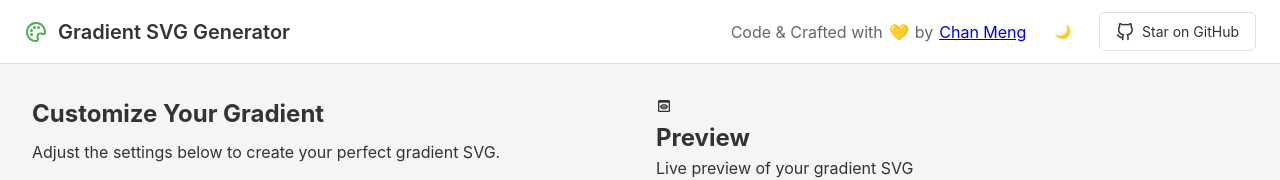
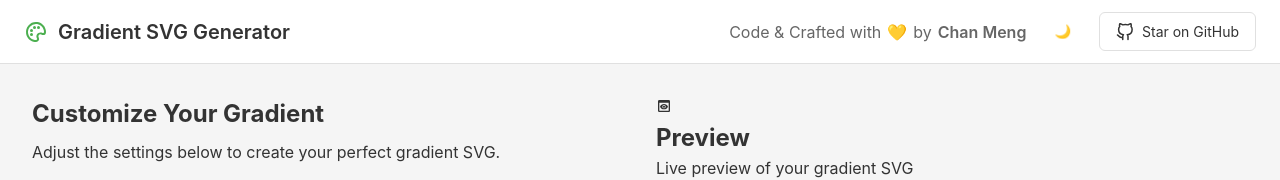
Before and after one commit to ChanMeng666/gradient-svg-generator, a Next.js app: page /settings in a window 1280 px wide. Shown: the top 180 px of the page. Built offline with nearby package versions, Linux system fonts and the light colour scheme.

Commit message:
Update globals.css

```diff
--- a/src/styles/globals.css
+++ b/src/styles/globals.css
@@ -98,6 +98,22 @@ body {
   align-items: center;
   gap: 0.375rem;
   color: var(--text-secondary);
+}
+
+.author-link {
+  color: var(--text-secondary);
+  text-decoration: none;
+  font-weight: 600;
+  transition: color 0.3s ease;
+  &:hover {
+    color: var(--primary-color);
+  }
+  &:active {
+    color: var(--primary-color);
+  }
+  &:visited {
+    color: var(--text-secondary);
+  }
 }
 
 .heart {
```
